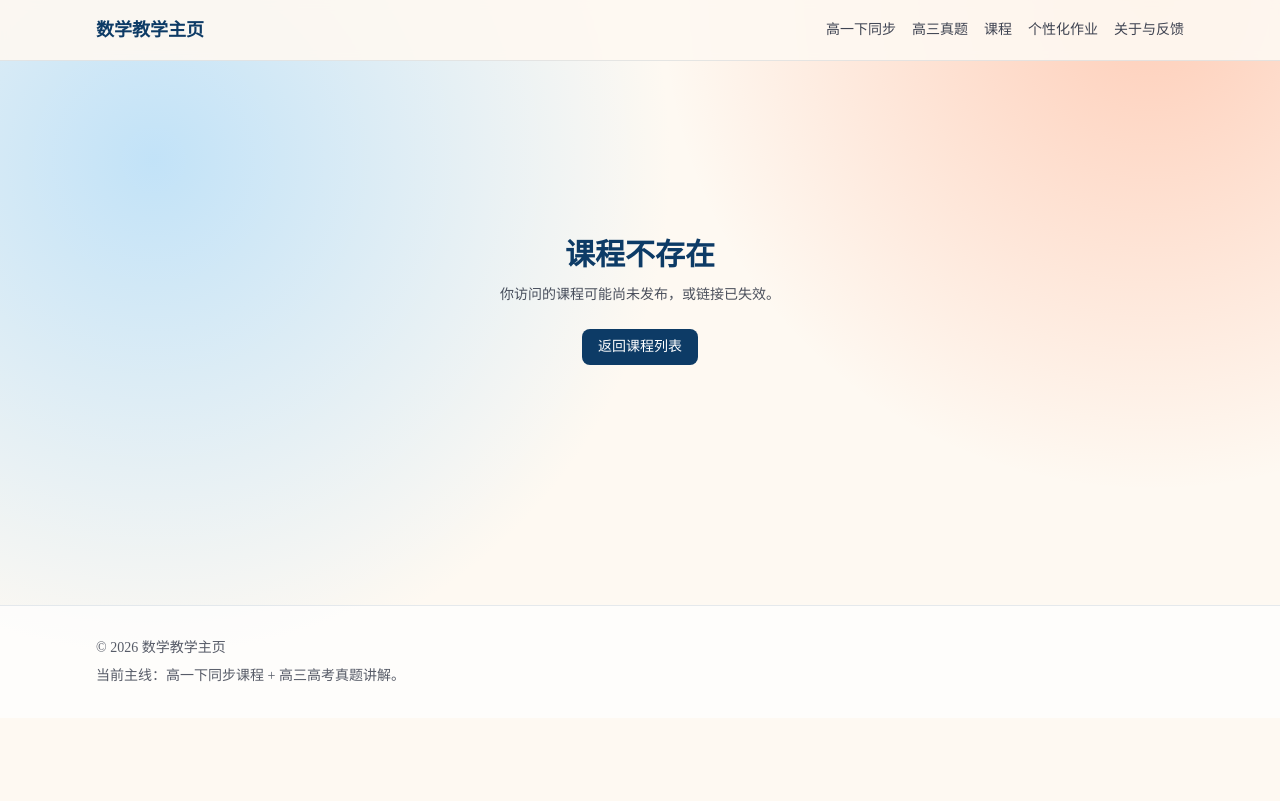
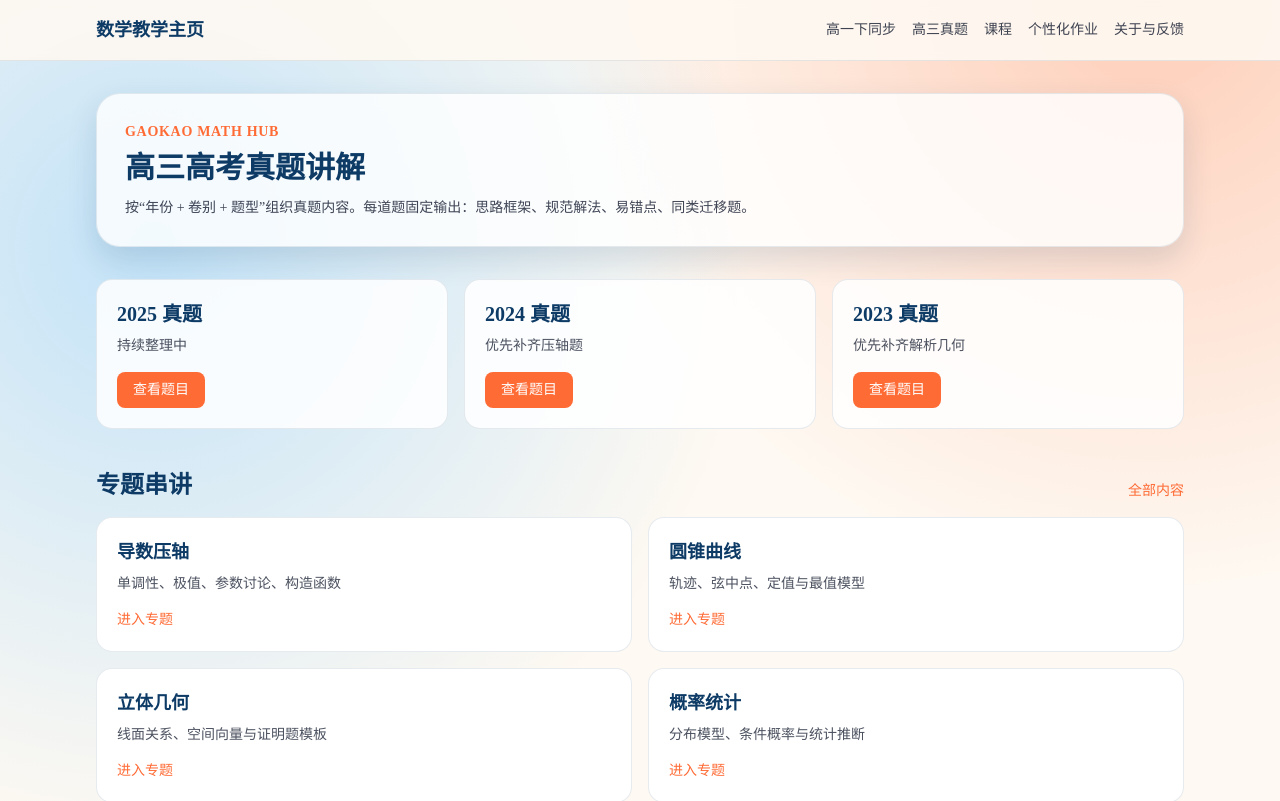
Before and after one commit to Jiancanguang/gaozhong-math-learning, a Next.js app: page /gaokao in a window 1280 px wide. Before the commit this address had no page. Shown: the top 801 px of the page. Built offline with nearby package versions, Linux system fonts and the light colour scheme.

Commit message:
feat: add gaokao section and sync homepage navigation

```diff
--- /dev/null
+++ b/app/gaokao/page.tsx
@@ -0,0 +1,70 @@
+import type { Route } from 'next';
+import Link from 'next/link';
+
+const examEntries: Array<{ label: string; href: Route; count: string }> = [
+  { label: '2025 真题', href: '/courses?q=高考' as Route, count: '持续整理中' },
+  { label: '2024 真题', href: '/courses?q=导数' as Route, count: '优先补齐压轴题' },
+  { label: '2023 真题', href: '/courses?q=圆锥曲线' as Route, count: '优先补齐解析几何' }
+];
+
+const topicSeries: Array<{ title: string; href: Route; desc: string }> = [
+  { title: '导数压轴', href: '/courses?q=导数' as Route, desc: '单调性、极值、参数讨论、构造函数' },
+  { title: '圆锥曲线', href: '/courses?q=解析几何' as Route, desc: '轨迹、弦中点、定值与最值模型' },
+  { title: '立体几何', href: '/courses?q=立体几何' as Route, desc: '线面关系、空间向量与证明题模板' },
+  { title: '概率统计', href: '/courses?q=概率' as Route, desc: '分布模型、条件概率与统计推断' }
+];
+
+export default function GaokaoPage() {
+  return (
+    <div className="mx-auto w-full max-w-6xl px-4 pb-12 pt-8 sm:px-6 lg:px-8">
+      <header className="rounded-3xl border border-tide/10 bg-white/80 p-7 shadow-card">
+        <p className="text-sm font-semibold uppercase tracking-wider text-accent">Gaokao Math Hub</p>
+        <h1 className="mt-2 text-3xl font-semibold text-tide">高三高考真题讲解</h1>
+        <p className="mt-3 max-w-3xl text-sm text-ink/80">
+          按“年份 + 卷别 + 题型”组织真题内容。每道题固定输出：思路框架、规范解法、易错点、同类迁移题。
+        </p>
+      </header>
+
+      <section className="mt-8 grid gap-4 md:grid-cols-3">
+        {examEntries.map((entry) => (
+          <article key={entry.label} className="rounded-2xl border border-tide/10 bg-white/85 p-5">
+            <h2 className="text-xl font-semibold text-tide">{entry.label}</h2>
+            <p className="mt-2 text-sm text-ink/75">{entry.count}</p>
+            <Link href={entry.href} className="mt-4 inline-flex rounded-lg bg-accent px-4 py-2 text-sm font-medium text-white transition hover:bg-accent/90">
+              查看题目
+            </Link>
+          </article>
+        ))}
+      </section>
+
+      <section className="mt-10">
+        <div className="flex items-end justify-between">
+          <h2 className="text-2xl font-semibold text-tide">专题串讲</h2>
+          <Link href="/courses" className="text-sm font-medium text-accent hover:underline">
+            全部内容
+          </Link>
+        </div>
+        <div className="mt-4 grid gap-4 md:grid-cols-2">
+          {topicSeries.map((topic) => (
+            <article key={topic.title} className="rounded-2xl border border-tide/10 bg-white p-5">
+              <h3 className="text-lg font-semibold text-tide">{topic.title}</h3>
+              <p className="mt-2 text-sm text-ink/75">{topic.desc}</p>
+              <Link href={topic.href} className="mt-4 inline-flex text-sm font-medium text-accent hover:underline">
+                进入专题
+              </Link>
+            </article>
+          ))}
+        </div>
+      </section>
+
+      <section className="mt-10 rounded-2xl border border-dashed border-tide/25 bg-white/80 p-6">
+        <h2 className="text-xl font-semibold text-tide">更新规则</h2>
+        <ol className="mt-3 list-decimal space-y-2 pl-5 text-sm text-ink/80">
+          <li>每周至少更新 1 套真题或 1 个专题题组。</li>
+          <li>优先更新高频失分模块：导数、圆锥曲线、立体几何。</li>
+          <li>每次更新都包含可复盘的讲义要点和同类题建议。</li>
+        </ol>
+      </section>
+    </div>
+  );
+}
--- a/app/page.tsx
+++ b/app/page.tsx
@@ -15,7 +15,7 @@ const focusTracks = [
     title: '高三高考真题讲解',
     description: '以近年真题为线索，拆解压轴题思路、评分点与时间分配策略。',
     timeline: '本阶段优先推进',
-    href: '/roadmap' as Route
+    href: '/gaokao' as Route
   }
 ];
 
@@ -33,6 +33,7 @@ const nextMilestones = [
 
 export default function HomePage() {
   const assignmentHref = '/assignment' as Route;
+  const gaokaoHref = '/gaokao' as Route;
   const latestCourses = getLatestCourses(6);
   const latestChapters = Array.from(new Set(latestCourses.map((course) => course.chapter))).map((chapter) => mapChapterName(chapter));
 
@@ -55,7 +56,7 @@ export default function HomePage() {
           <Link href="/courses?grade=10" className="rounded-xl bg-accent px-5 py-3 text-sm font-medium text-white transition hover:bg-accent/90">
             进入高一下课程
           </Link>
-          <Link href="/roadmap" className="rounded-xl bg-tide px-5 py-3 text-sm font-medium text-white transition hover:bg-tide/90">
+          <Link href={gaokaoHref} className="rounded-xl bg-tide px-5 py-3 text-sm font-medium text-white transition hover:bg-tide/90">
             查看高三真题规划
           </Link>
           <Link href={assignmentHref} className="rounded-xl border border-tide/20 px-5 py-3 text-sm font-medium text-tide transition hover:bg-tide/5">
@@ -131,6 +132,20 @@ export default function HomePage() {
           ))}
         </div>
       </section>
+
+      <section className="mt-12">
+        <article className="rounded-2xl border border-tide/10 bg-white/80 p-6">
+          <h2 className="text-2xl font-semibold text-tide">联系与反馈</h2>
+          <p className="mt-2 text-sm text-ink/80">如果你想补某个章节、某套真题，或者反馈讲义问题，可通过以下方式联系。</p>
+          <div className="mt-4 flex flex-wrap gap-3 text-sm">
+            <span className="rounded-lg bg-tide/10 px-3 py-2 text-tide">邮箱：jiancanguang@qq.com</span>
+            <span className="rounded-lg bg-tide/10 px-3 py-2 text-tide">B 站 / 抖音 / 公众号：主页持续更新</span>
+          </div>
+          <Link href="/about" className="mt-4 inline-flex text-sm font-medium text-accent hover:underline">
+            查看完整说明
+          </Link>
+        </article>
+      </section>
     </div>
   );
 }
--- a/components/header.tsx
+++ b/components/header.tsx
@@ -3,6 +3,7 @@ import Link from 'next/link';
 
 export function Header() {
   const assignmentHref = '/assignment' as Route;
+  const gaokaoHref = '/gaokao' as Route;
 
   return (
     <header className="border-b border-tide/10 bg-paper/90 backdrop-blur-sm">
@@ -14,7 +15,7 @@ export function Header() {
           <Link href="/courses?grade=10" className="transition hover:text-accent">
             高一下同步
           </Link>
-          <Link href="/roadmap" className="transition hover:text-accent">
+          <Link href={gaokaoHref} className="transition hover:text-accent">
             高三真题
           </Link>
           <Link href="/courses" className="transition hover:text-accent">
```
